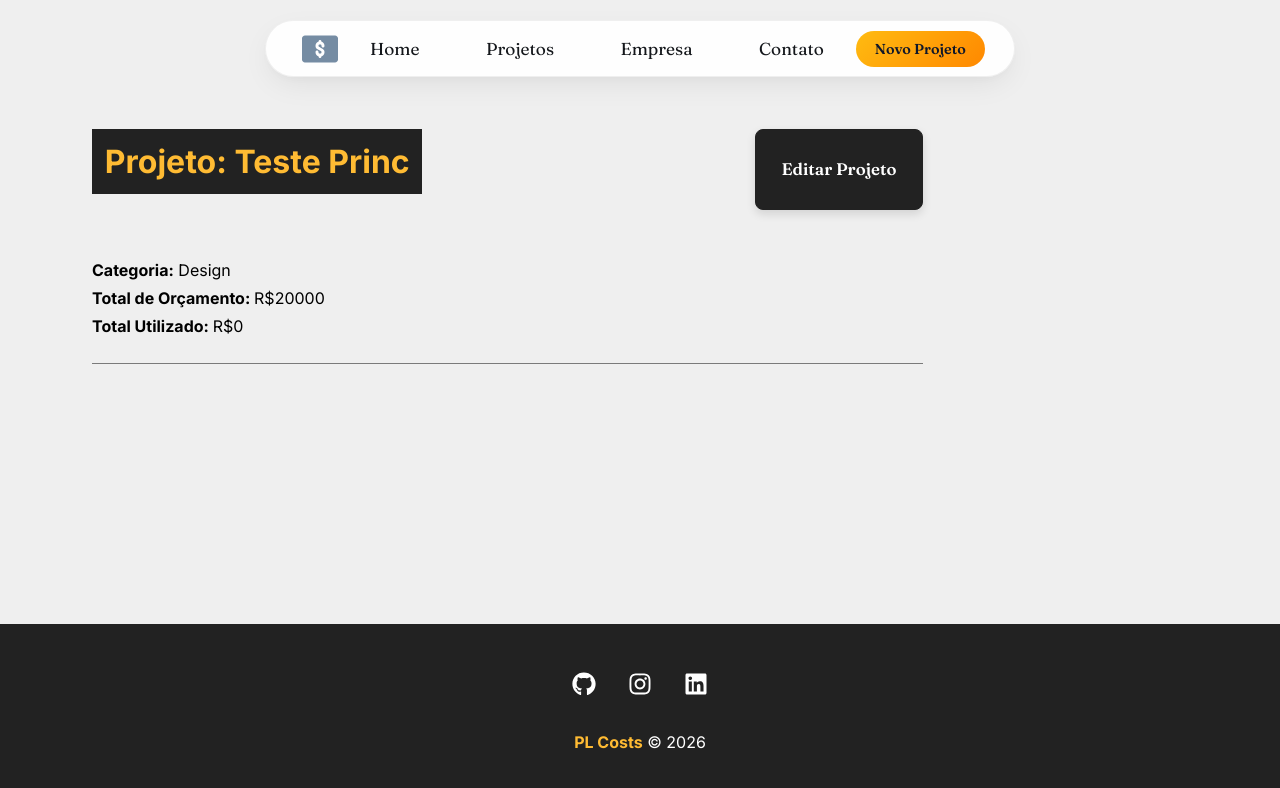
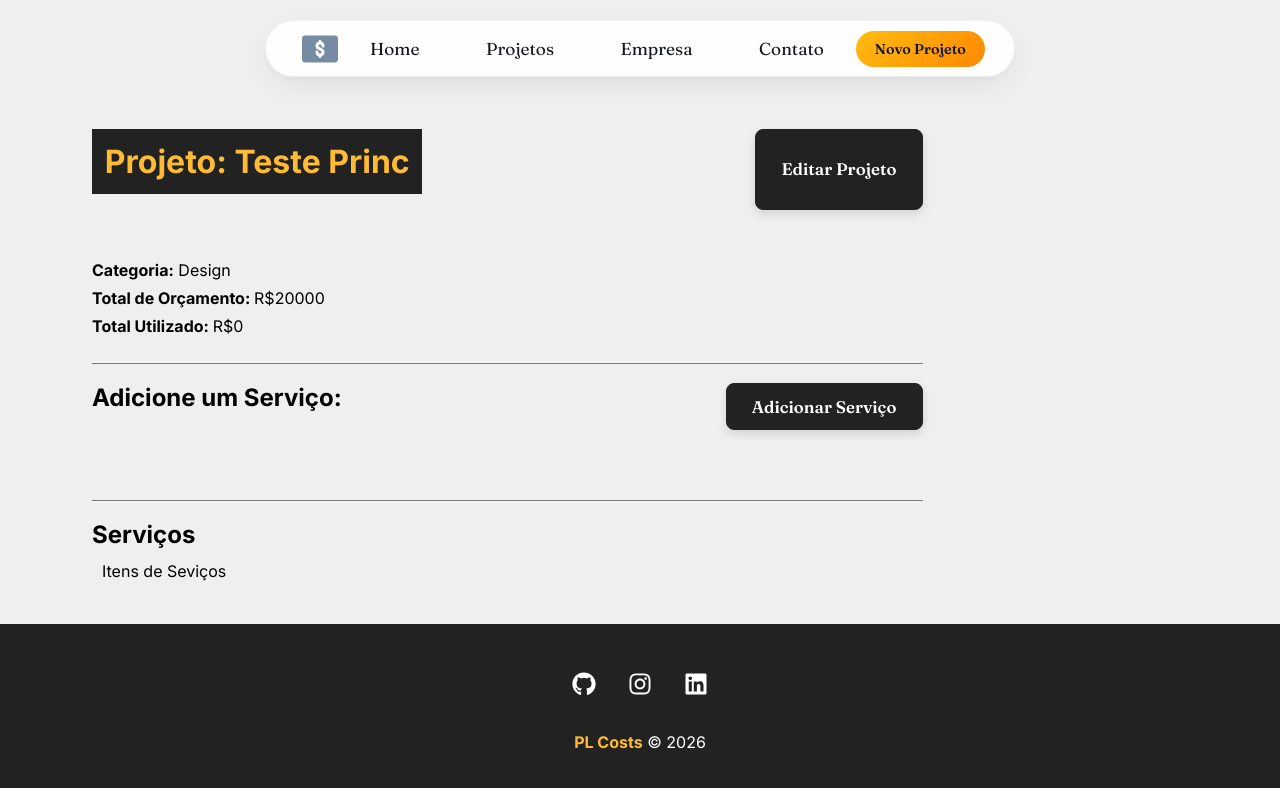
Before and after one commit to Lobato-ph17/PL_Costs, a React (Vite) app: page /project/2 in a window 1280 px wide. Shown: the top 788 px of the page. Built offline with nearby package versions, Linux system fonts and the light colour scheme; data requests are answered from the project's data file.

Commit message:
feat: adiciona página de serviços e seus updates

```diff
--- a/src/components/pages/Project.jsx
+++ b/src/components/pages/Project.jsx
@@ -12,6 +12,7 @@
   const {id} = useParams()
   const [project, setProject] = useState([]);
   const [showProjectForm, setShowProjectForm] = useState(false);
+  const [showServiceForm, setShowServiceForm] = useState(false);
   const [message, setMessage] = useState()
   const [type, setType] = useState()
 
@@ -30,6 +31,8 @@
   }, [id])
 
   function editPost(project) {
+      setMessage('')
+
       if(project.budget < project.cost) {
         setMessage('O orçamento não pode ser menor, que o custo do projeto')
         setType('error')
@@ -57,6 +60,10 @@
     setShowProjectForm(!showProjectForm)
   }
 
+  function toggleServiceForm(){
+    setShowServiceForm(!showServiceForm)
+  }
+
   return (
     <>
       {project.name ?
@@ -67,7 +74,7 @@
               <h1>Projeto: {project.name}</h1>
               <button className={styles.btn} onClick={toggleProjectForm}>
                 {!showProjectForm ? 'Editar Projeto' : 'Fechar'}
-                </button>
+              </button>
                 {!showProjectForm ? (
                   <div className={styles.project_info}>
                     <p>
@@ -89,11 +96,28 @@
                   </div>
                 )}
             </div>
+
+            <div className={styles.service_form_container}>
+                <h2>Adicione um Serviço: </h2>
+                <button className={styles.btn} onClick={toggleServiceForm}>
+                  {!showServiceForm ? 'Adicionar Serviço' : 'Fechar'}
+                </button>
+                <div className={styles.project_info}>
+                    {showServiceForm &&
+                        <div>Formulário do serviço</div>}
+                </div>
+            </div>
+
+            <h2>Serviços</h2>
+            <Container customClass='start'>
+                <p>Itens de Seviços</p>
+            </Container>
+
           </Container>
         </div>
-       :
+       :(
         <Loading />
-      }
+      )}
     </>
   )
 
```
